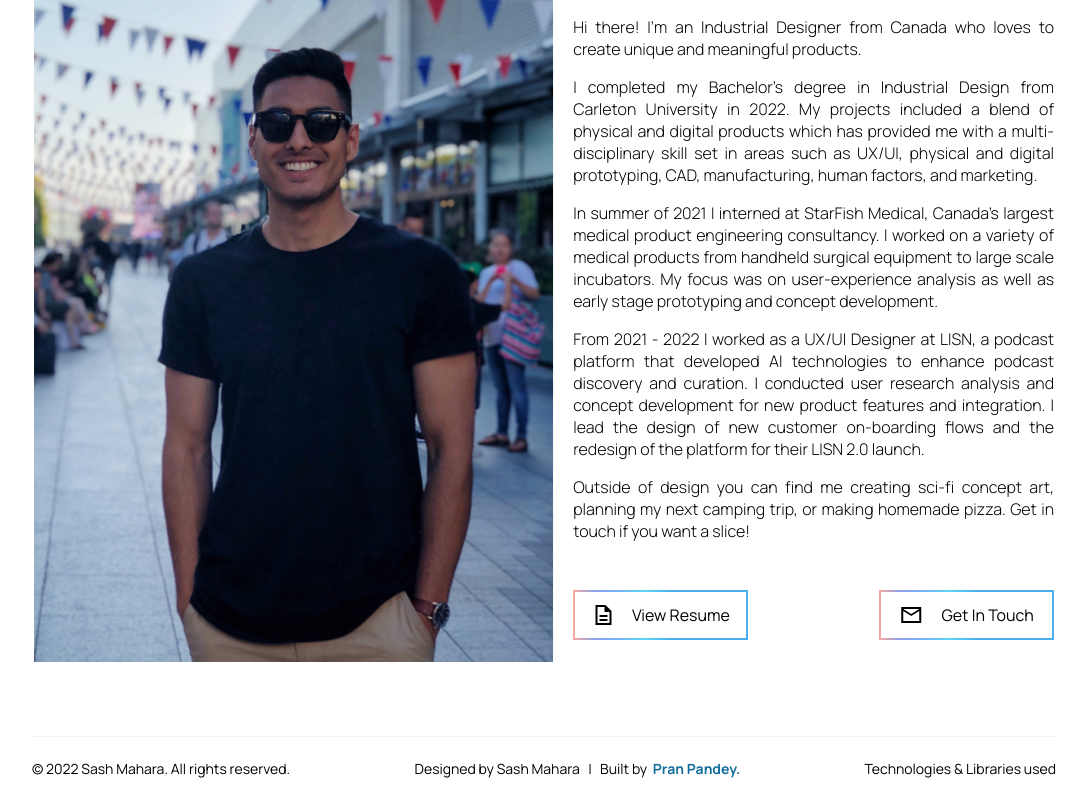
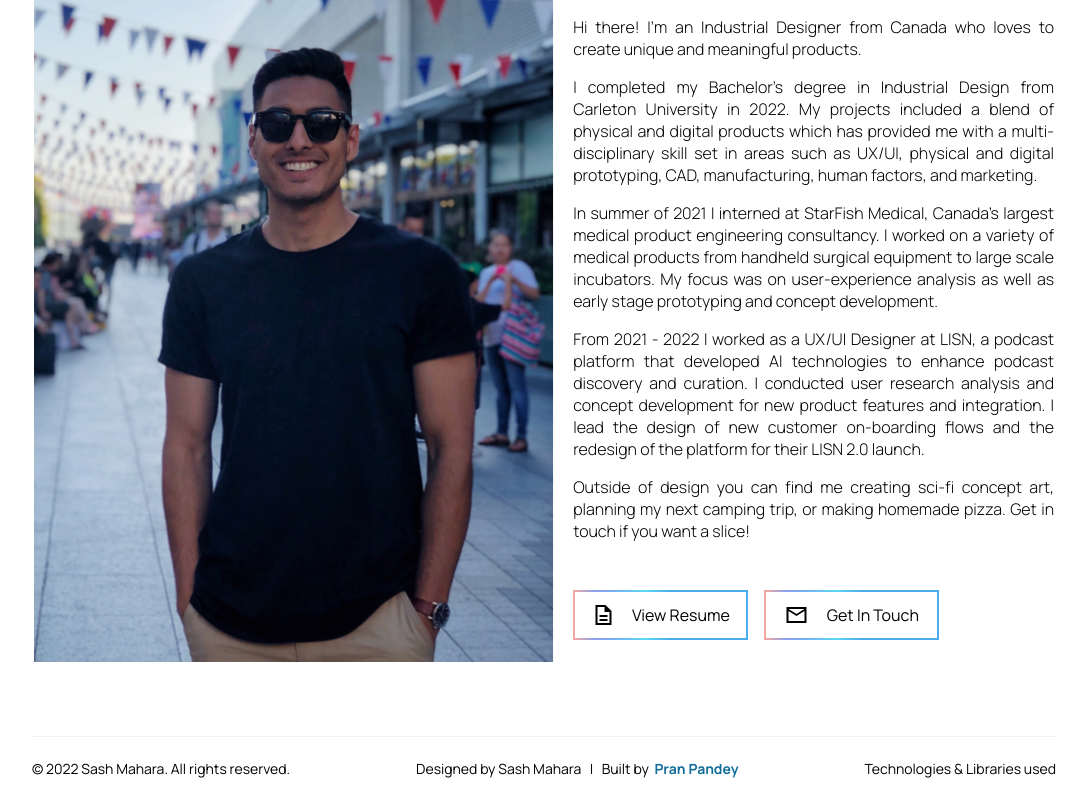
Before and after one commit to Elimists/sash-portfolio, a Next.js app: page /about in a window 1280 px wide. Shown: the part 219-1019 px from the top of the page, without its empty margins (96-1183 px from the left). Built offline with nearby package versions, Linux system fonts and the light colour scheme.

Commit message:
Fixed speeling mistakes and changes a bit of styling as described by Sash

```diff
--- a/components/Footer.js
+++ b/components/Footer.js
@@ -123,10 +123,9 @@ export default function Footer(){
                             href="https://www.linkedin.com/in/pran-pandey-6a7696195"
                             target="__blank"
                             >
-                            Pran Pandey.
+                            Pran Pandey
                         </a>
                     </b>
-
                 </p>
 
 
--- a/pages/index.js
+++ b/pages/index.js
@@ -133,7 +133,7 @@ export default function Home({projects}) {
                 Sash Mahara
               </h1>
               <p className={styles.hello}>
-                I&apos;m an Industrial Designer who specializes in user-centered design and research.I&apos;m passionate about technology and love to create amazing experiences through well designed products.
+                I&apos;m an Industrial Designer who specializes in user-centered design and research. I&apos;m passionate about technology and love to create amazing experiences through well designed products.
 
                 </p>
 
--- a/styles/About.module.css
+++ b/styles/About.module.css
@@ -46,13 +46,14 @@
     border: 2px solid;
     border-image: linear-gradient(90deg, rgba(244, 168, 161, 1) 0%, rgba(143, 161, 233, 1) 12%, rgba(116, 179, 245, 1) 25%, rgba(92, 216, 243, 1) 41%, rgba(74, 173, 238, 1) 56%) 1;
     margin-top: 2rem;
+    margin-right: 1rem;
 }
 
 
 
 .button_container{
     display: flex;
-    justify-content: space-between;
+    justify-content: flex-start;
     align-items: center;
     padding-bottom: 2rem;
     width: 100%;
@@ -114,7 +115,6 @@
     }
 
     .button_container{
-
         justify-content: space-evenly;
     }
 
--- a/styles/Home.module.css
+++ b/styles/Home.module.css
@@ -40,7 +40,7 @@
 .work_heading{
   font-size: 24px;
   font-weight: 300;
-  margin-bottom: 0.5rem;
+  margin-top: 5rem;
 }
 
 .intro{
@@ -85,7 +85,7 @@
 
 .project_title{
   font-size: 24px;
-  font-weight: 300;
+  font-weight: 400;
 }
 
 .project_description{
```
